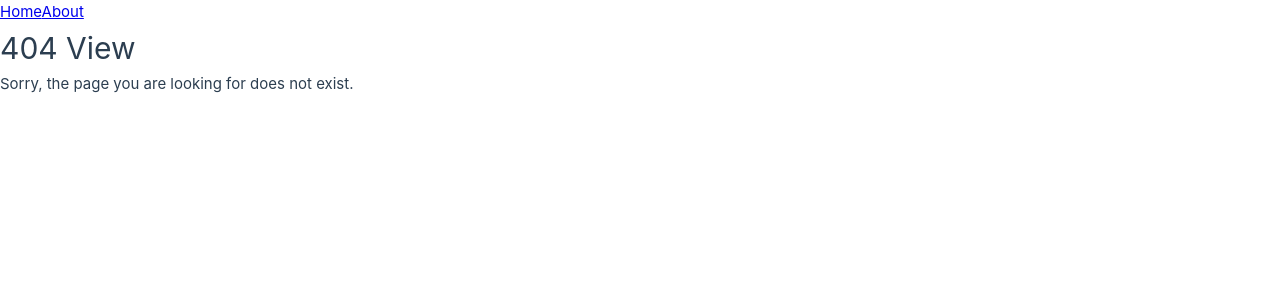
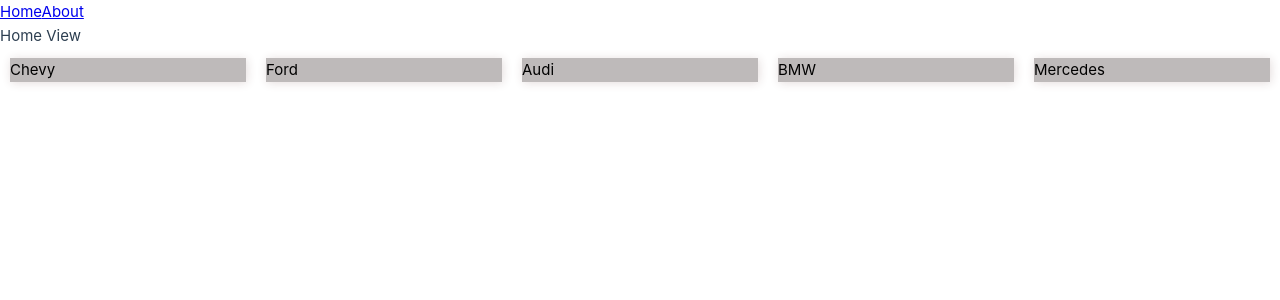
Before and after one commit to gyuseok-dev/my_portfolio, a Vue app: page /study/router in a window 1280 px wide. Before the commit this address had no page. Shown: the top 300 px of the page. Built offline with nearby package versions, Linux system fonts and the light colour scheme.

Commit message:
feat: 초기 페이지 redirect

```diff
--- a/src/router/index.ts
+++ b/src/router/index.ts
@@ -15,6 +15,10 @@
   routes: [
     {
       path: '/',
+      redirect: '/study/router'
+    },
+    { // todo: about, car 묶기
+      path: '/study/router',
       name: 'home',
       component: HomeViewStudy.default
     },
```
